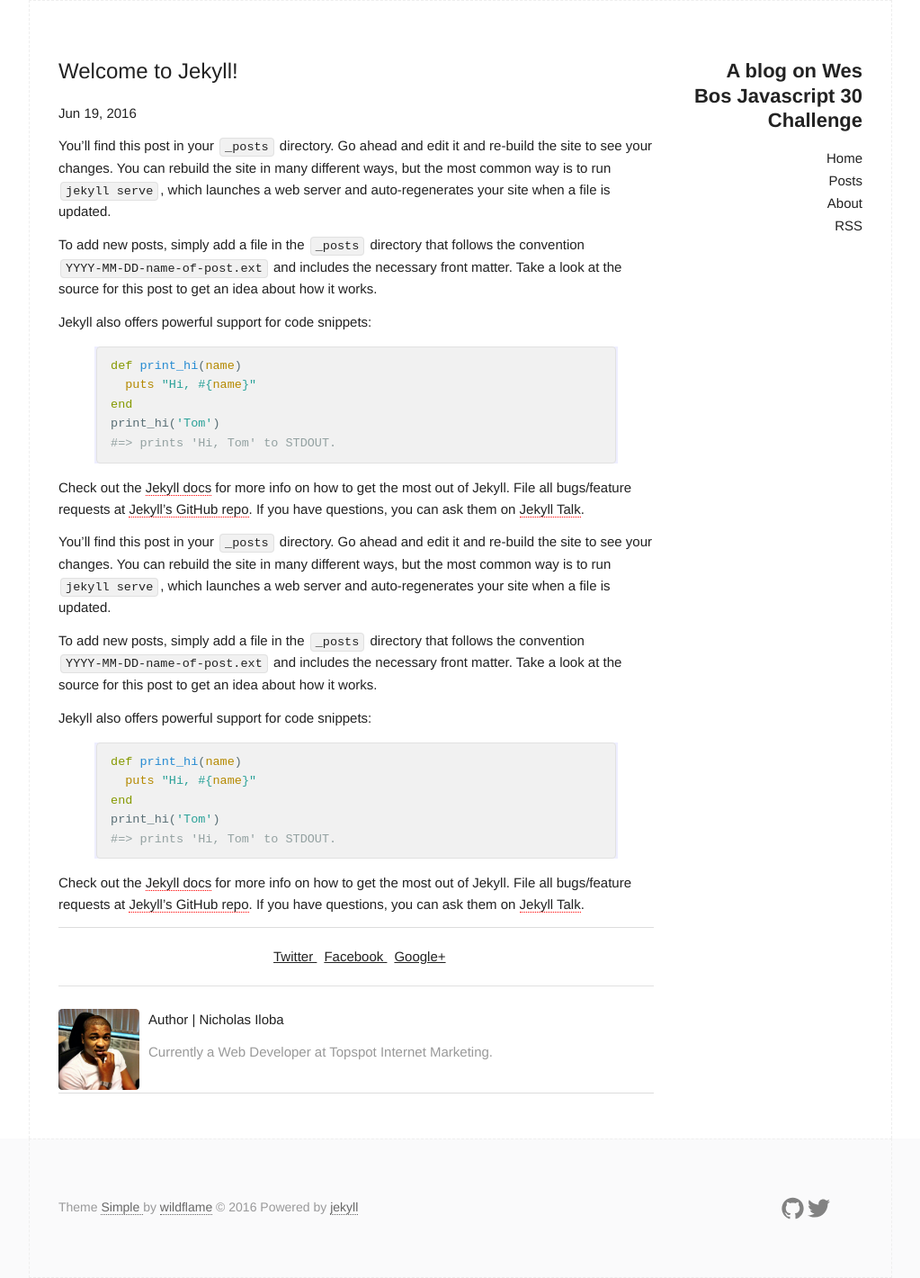
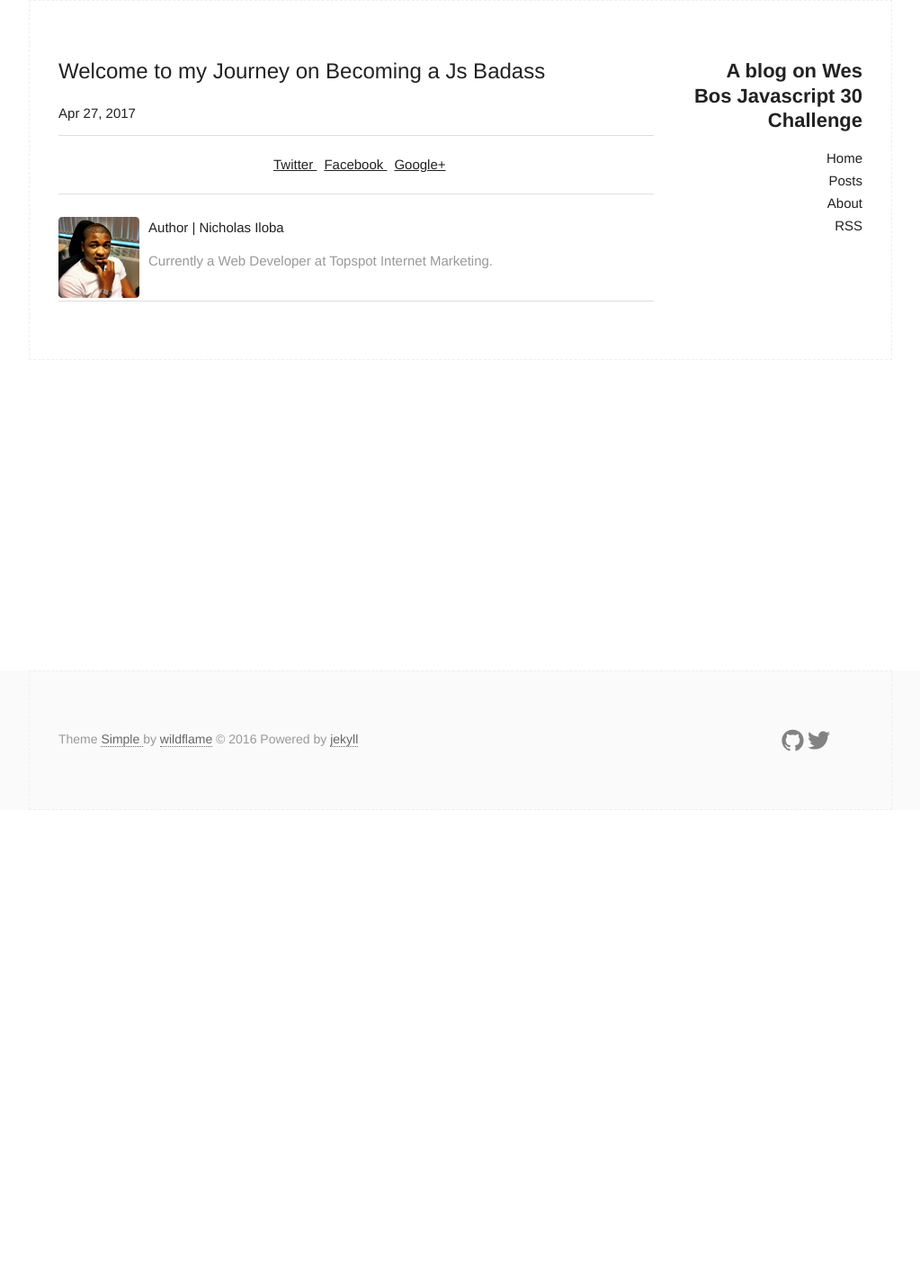
Before and after one commit to nini3008/Javascrip30-Wes, a Jekyll site: the page built from _posts/2011-06-19-welcome-to-jekyll.markdown, in a window 1280 px wide. Shown: the whole page at 90% size, without its empty margins (128-1151 px from the left). Built offline with Jekyll 4.4.1, drawn with Linux system fonts in a browser that asks for light colours; after the commit the page ends 900 px from its top, so only the background shows below that.

Commit message:
Update 2011-06-19-welcome-to-jekyll.markdown

```diff
--- a/_posts/2011-06-19-welcome-to-jekyll.markdown
+++ b/_posts/2011-06-19-welcome-to-jekyll.markdown
@@ -1,47 +1,6 @@
 ---
 layout: post
-title:  "Welcome to Jekyll!"
-date: 2016-06-19 21:06:26 +0800
+title:  "Welcome to my Journey on Becoming a Js Badass"
+date: 2017-04-27 21:22:26 +0800
 categories: jekyll
 ---
-You’ll find this post in your `_posts` directory. Go ahead and edit it and re-build the site to see your changes. You can rebuild the site in many different ways, but the most common way is to run `jekyll serve`, which launches a web server and auto-regenerates your site when a file is updated.
-
-To add new posts, simply add a file in the `_posts` directory that follows the convention `YYYY-MM-DD-name-of-post.ext` and includes the necessary front matter. Take a look at the source for this post to get an idea about how it works.
-
-Jekyll also offers powerful support for code snippets:
-
-{% highlight ruby %}
-def print_hi(name)
-  puts "Hi, #{name}"
-end
-print_hi('Tom')
-#=> prints 'Hi, Tom' to STDOUT.
-{% endhighlight %}
-
-Check out the [Jekyll docs][jekyll-docs] for more info on how to get the most out of Jekyll. File all bugs/feature requests at [Jekyll’s GitHub repo][jekyll-gh]. If you have questions, you can ask them on [Jekyll Talk][jekyll-talk].
-
-[jekyll-docs]: http://jekyllrb.com/docs/home
-[jekyll-gh]:   https://github.com/jekyll/jekyll
-[jekyll-talk]: https://talk.jekyllrb.com/
-
-<!--description-->
-
-You’ll find this post in your `_posts` directory. Go ahead and edit it and re-build the site to see your changes. You can rebuild the site in many different ways, but the most common way is to run `jekyll serve`, which launches a web server and auto-regenerates your site when a file is updated.
-
-To add new posts, simply add a file in the `_posts` directory that follows the convention `YYYY-MM-DD-name-of-post.ext` and includes the necessary front matter. Take a look at the source for this post to get an idea about how it works.
-
-Jekyll also offers powerful support for code snippets:
-
-{% highlight ruby %}
-def print_hi(name)
-  puts "Hi, #{name}"
-end
-print_hi('Tom')
-#=> prints 'Hi, Tom' to STDOUT.
-{% endhighlight %}
-
-Check out the [Jekyll docs][jekyll-docs] for more info on how to get the most out of Jekyll. File all bugs/feature requests at [Jekyll’s GitHub repo][jekyll-gh]. If you have questions, you can ask them on [Jekyll Talk][jekyll-talk].
-
-[jekyll-docs]: http://jekyllrb.com/docs/home
-[jekyll-gh]:   https://github.com/jekyll/jekyll
-[jekyll-talk]: https://talk.jekyllrb.com/
```
